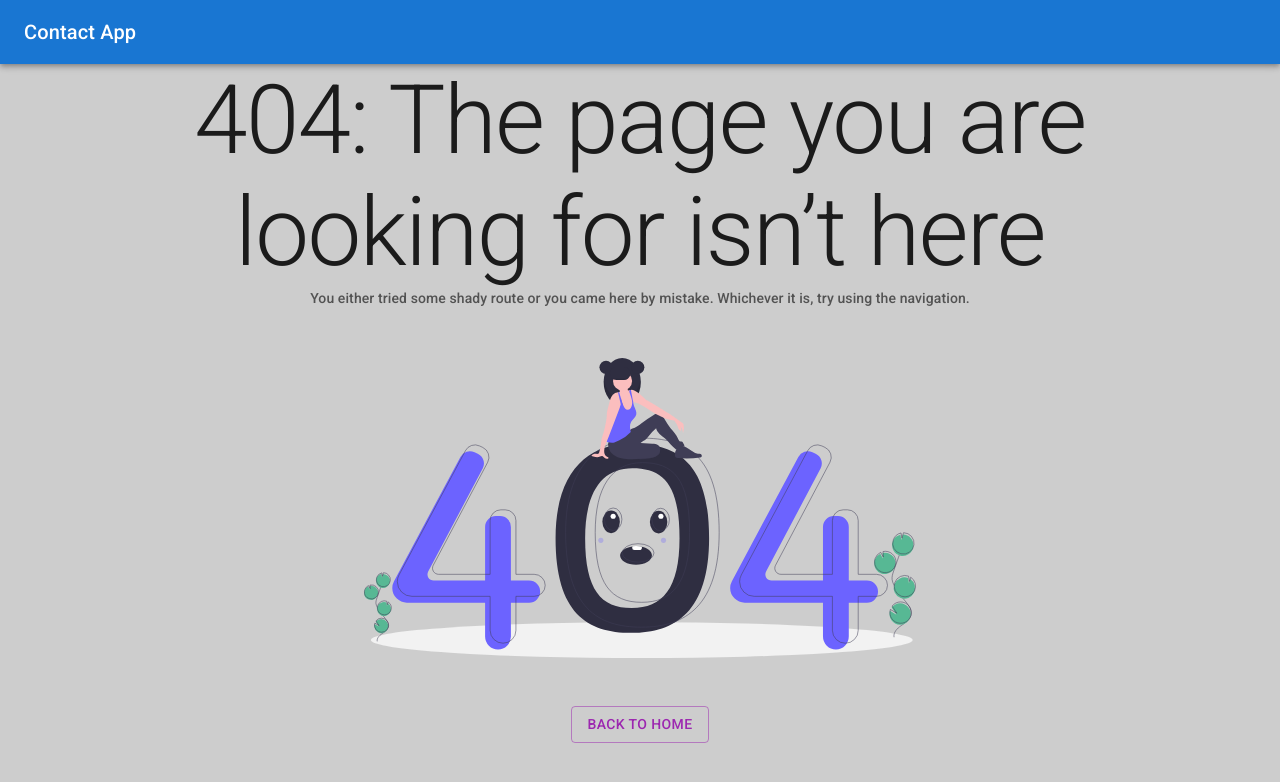
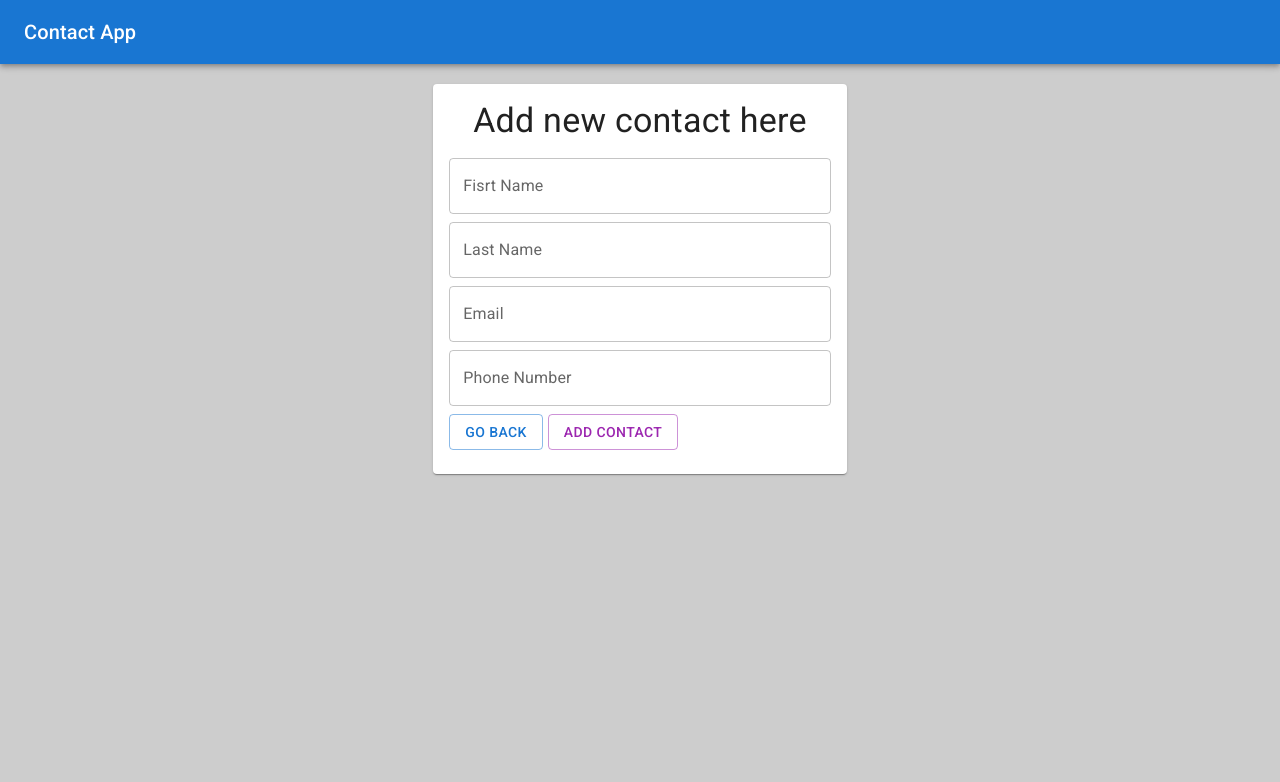
Before and after one commit to angel-mendoza/contact-app, a React app: page /create in a window 1280 px wide. Before the commit this address had no page. Shown: the top 782 px of the page. Built offline with nearby package versions, Linux system fonts and the light colour scheme.

Commit message:
contact creation completed

```diff
--- /dev/null
+++ b/src/components/ContactCreateForm/index.jsx
@@ -0,0 +1,98 @@
+import React, { useRef } from 'react'
+import { Link as RouterLink } from 'react-router-dom'
+
+import {
+  Box,
+  Button,
+  useTheme,
+  TextField,
+  Typography,
+  useMediaQuery
+} from '@mui/material'
+
+import '@/styles/ContactCreateForm.scss'
+
+const ContactCreateForm = () => {
+  const form = useRef(null)
+  const theme = useTheme()
+  const mobileDevice = useMediaQuery(theme.breakpoints.down('sm'))
+
+  const submit = event => {
+    event.preventDefault()
+    const formData = new FormData(form.current)
+    const data = {
+      firstName: formData.get('firstName'),
+      lastName: formData.get('lastName'),
+      email: formData.get('email'),
+      phone: formData.get('phone')
+    }
+    console.log(data)
+  }
+
+  return (
+    <div id='contact-create-form'>
+      <Box
+        onSubmit={submit}
+        component="form"
+        sx={{ maxWidth: '100%' }}
+        noValidate
+        ref={form}
+        autoComplete="off"
+      >
+        <Typography
+          align="center"
+          variant={mobileDevice ? 'h6' : 'h4'}
+        >
+          Add new contact here
+        </Typography>
+        <div>
+          <TextField
+            className='app-input'
+            fullWidth
+            id="input-first-name"
+            label="Fisrt Name"
+            name='firstName'
+          />
+          <TextField
+            className='app-input'
+            fullWidth
+            id="input-last-name"
+            label="Last Name"
+            name='lastName'
+          />
+          <TextField
+            className='app-input'
+            fullWidth
+            id="input-email"
+            label="Email"
+            name='email'
+          />
+          <TextField
+            className='app-input'
+            fullWidth
+            id="input-phone"
+            label="Phone Number"
+            name='phone'
+          />
+        </div>
+        <Button
+          color="primary"
+          component={RouterLink}
+          to="/"
+          variant="outlined"
+        >
+          Go back
+        </Button>
+        <Button
+          color="secondary"
+          variant="outlined"
+          type='submit'
+        >
+          Add contact
+        </Button>
+      </Box>
+    </div>
+  )
+}
+
+export default ContactCreateForm
--- a/src/components/ContactEmpty/index.jsx
+++ b/src/components/ContactEmpty/index.jsx
@@ -21,7 +21,6 @@ const ContactEmpty = () => {
         <Typography
           align="center"
           variant={mobileDevice ? 'h4' : 'h1'}
-          color="textPrimary"
         >
           You have no contacts
         </Typography>
--- a/src/components/ContactError/index.jsx
+++ b/src/components/ContactError/index.jsx
@@ -19,7 +19,6 @@ const ContactError = () => {
         <Typography
           align="center"
           variant={mobileDevice ? 'h4' : 'h1'}
-          color="textPrimary"
         >
           An error occurred while entering your contact information.
         </Typography>
--- a/src/routes/App.jsx
+++ b/src/routes/App.jsx
@@ -8,6 +8,7 @@ import store from '@/store'
 import Layout from '@/containers/Layout.jsx'
 
 import Home from '@/views/Home'
+import CreateContact from '@/views/CreateContact'
 import NotFound from '@/views/NotFound'
 
 import '@/styles/Global.scss'
@@ -18,12 +19,8 @@ const App = () => {
     <BrowserRouter>
       <Layout>
         <Routes>
-          {/* {
-            routes.map((route, index) => (
-              <Route key={index} exact={route.exact} path={route.path} element={<route.component />} />
-            ))
-          } */}
           <Route exact path="/" element={<Home />} />
+          <Route exact path="/create" element={<CreateContact />} />
           <Route path="*" element={<NotFound />} />
         </Routes>
       </Layout>
--- /dev/null
+++ b/src/styles/ContactCreateForm.scss
@@ -0,0 +1,11 @@
+#contact-create-form{
+  h6, h4{
+    margin-bottom: 1rem;
+  }
+  .app-input{
+    margin-bottom: .5rem;
+  }
+  button[type=submit]{
+    margin-left: 5px;
+  }
+}
--- /dev/null
+++ b/src/views/CreateContact/index.jsx
@@ -0,0 +1,25 @@
+import React from 'react'
+import Grid from '@mui/material/Grid'
+import Card from '@mui/material/Card'
+import CardContent from '@mui/material/CardContent'
+
+import PageComponent from '@/components/PageComponent'
+import ContactCreateForm from '@/components/ContactCreateForm'
+
+const CreateContactPage = () => {
+  return (
+    <PageComponent>
+        <Grid container direction="row" justifyContent="center">
+          <Grid item xs={12} md={4} >
+            <Card sx={{ minWidth: '100%' }}>
+              <CardContent>
+                <ContactCreateForm />
+              </CardContent>
+            </Card>
+          </Grid>
+        </Grid>
+    </PageComponent>
+  )
+}
+
+export default CreateContactPage
--- a/src/views/NotFound/index.jsx
+++ b/src/views/NotFound/index.jsx
@@ -21,7 +21,6 @@ const NotFoundPage = () => {
         <Typography
           align="center"
           variant={mobileDevice ? 'h4' : 'h1'}
-          color="textPrimary"
         >
           404: The page you are looking for isn’t here
         </Typography>
```
